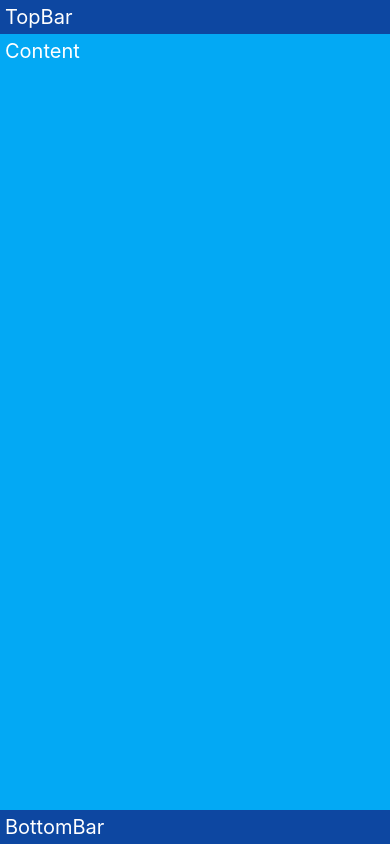
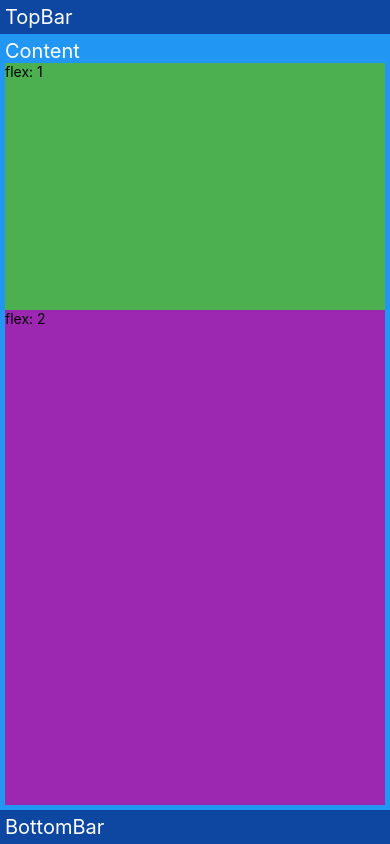
Before and after one commit to kmebin/MobileSoftware, a React Native app in the folder Lecture/: screen / in a window 390 px wide. Built offline with nearby package versions, Linux system fonts and the light colour scheme.

Commit message:
[add] ch03-4 : 형제 컴포넌트에 flex 적용

```diff
--- a/Lecture/src/screens/Content.tsx
+++ b/Lecture/src/screens/Content.tsx
@@ -3,16 +3,27 @@ import {StyleSheet, View, Text} from 'react-native';
 import {Colors} from 'react-native-paper';
 
 const title = 'Content';
+// flex: 0 -> 부모 컴포넌트의 높이를 나눠 갖지 않음, 자식 컴포넌트 높이를 그대로 가져감
+// flex: 1 & flex: 2 -> 부모 컴포넌트의 남은 높이를 1:2 비율로 가져감
 const Content = () => {
   return (
     <View style={[styles.view]}>
       <Text style={[styles.text]}>{title}</Text>
+      <View style={[{flex: 0, backgroundColor: Colors.red500}]}>
+        <Text>flex: 0</Text>
+      </View>
+      <View style={[{flex: 1, backgroundColor: Colors.green500}]}>
+        <Text>flex: 1</Text>
+      </View>
+      <View style={[{flex: 2, backgroundColor: Colors.purple500}]}>
+        <Text>flex: 2</Text>
+      </View>
     </View>
   );
 };
 
 const styles = StyleSheet.create({
-  view: {flex: 1, padding: 5, backgroundColor: Colors.lightBlue500}, // height: '100%'와 차이
+  view: {flex: 1, padding: 5, backgroundColor: Colors.blue500},
   text: {fontSize: 20, color: 'white'},
 });
 export default Content;
```
